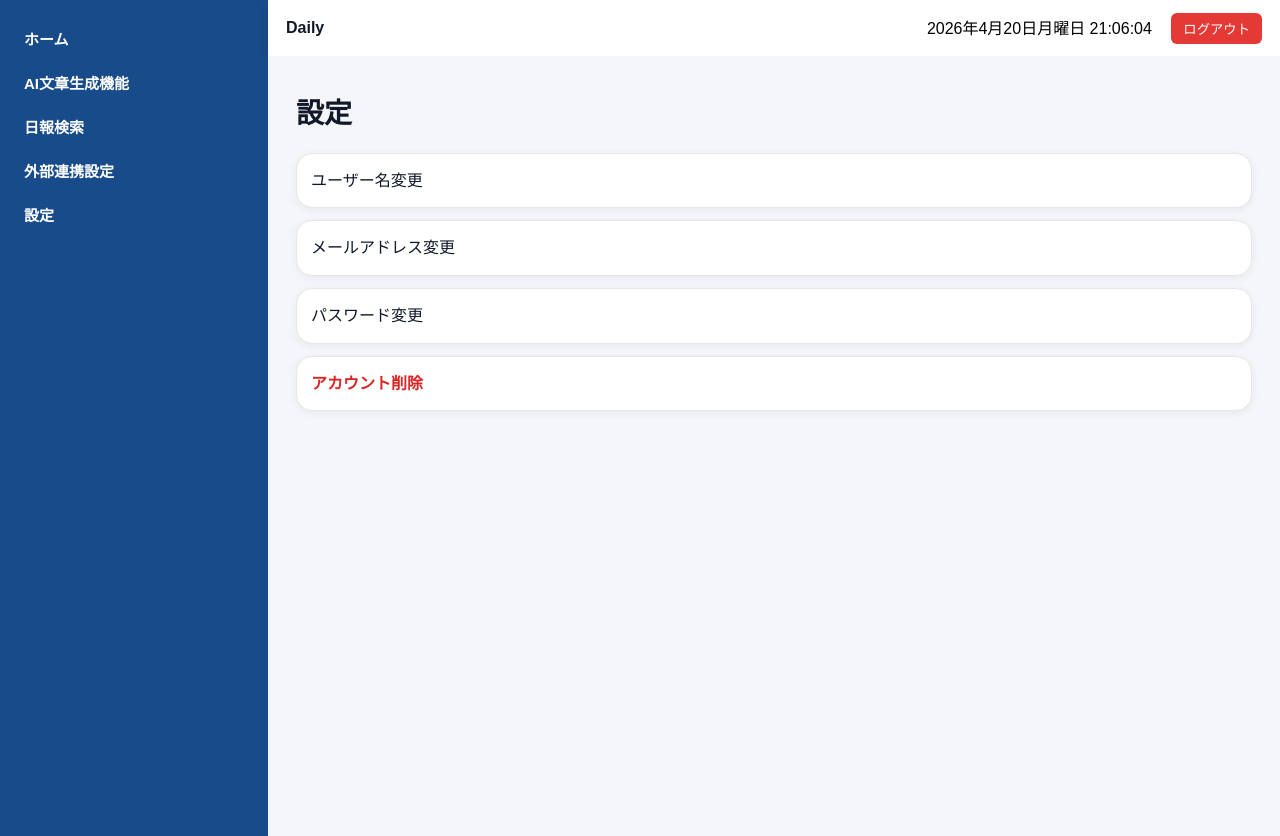
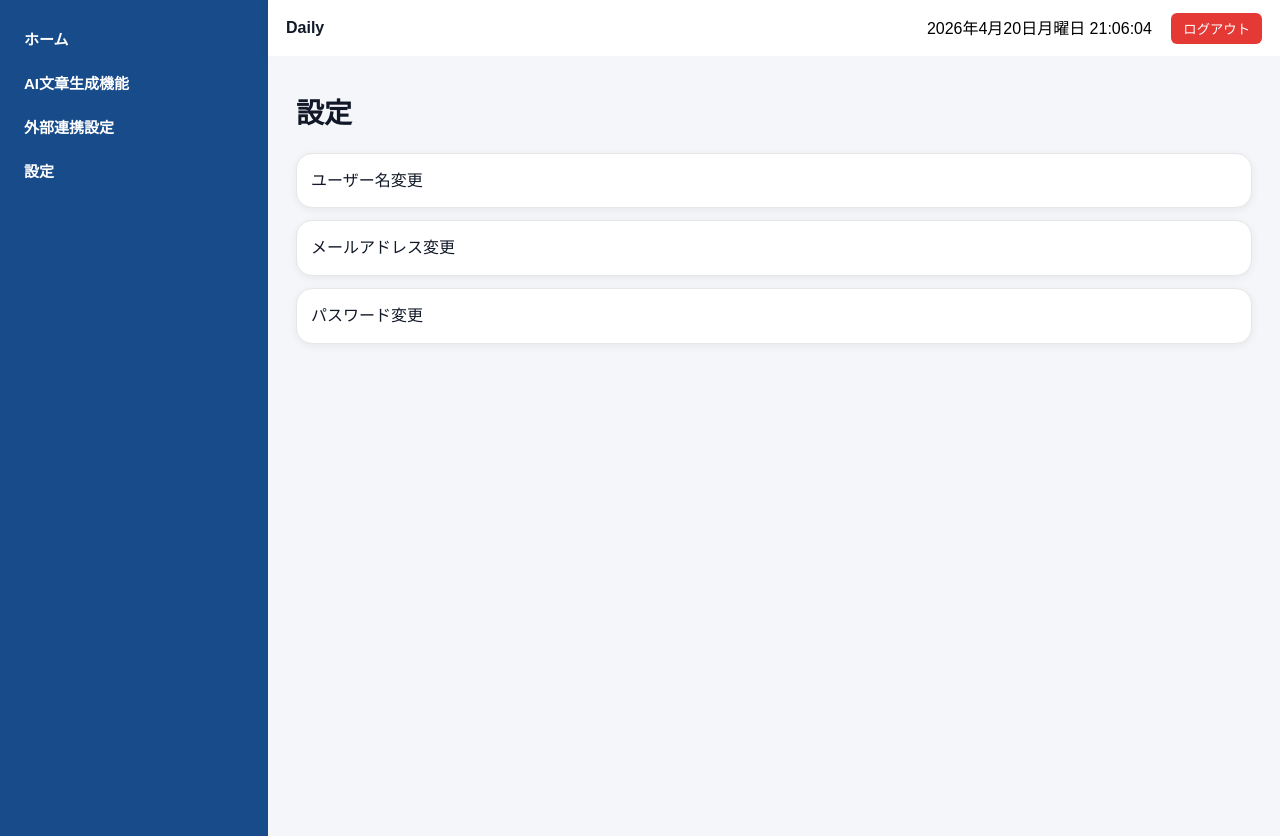
Before and after one commit to saki10/Daily, a Django app: page /settings/ in a window 1280 px wide. Run offline with Django 5.2, Linux system fonts and the light colour scheme; the visitor is signed in with stand-in values (Sample User, id 1).

Commit message:
検索画面とアカウント削除画面削除

```diff
--- a/reports/urls.py
+++ b/reports/urls.py
@@ -3,7 +3,7 @@ from . import views
 from django.contrib.auth import views as auth_views
 
 urlpatterns = [
-    path('', views.home, name='home'),
+    path('', views.report_list, name='home'),
     path('create/', views.report_create, name='create'),
     path('create/autosave/', views.report_autosave, name='report_autosave'),
     path('ai/generate/', views.ai_generate_report, name='ai_generate_report'),
@@ -62,7 +62,6 @@ urlpatterns = [
     ),
 
     path('settings/username/', views.username_change, name='username_change'),
-    path('settings/delete/', views.account_delete, name='account_delete'),
     path('ai/generate/', views.ai_generate_report, name='ai_generate_report'),
     path("integrations/", views.integrations, name="integrations"),
     path("integrations/slack/", views.slack_settings, name="slack_settings"),
--- a/reports/views.py
+++ b/reports/views.py
@@ -394,22 +394,6 @@ def signup(request):
     return render(request, "registration/signup.html", {"form": form})
 
 
-# =====================================
-# アカウント：削除
-# =====================================
-@login_required
-def account_delete(request):
-    """
-    アカウント削除
-    - POST: ログアウトしてから削除
-    """
-    if request.method == "POST":
-        user = request.user
-        logout(request)
-        user.delete()
-        return redirect("login")
-
-    return render(request, "reports/account_delete.html")
 
 
 # =====================================
--- a/templates/reports/base.html
+++ b/templates/reports/base.html
@@ -13,7 +13,6 @@
         <aside class="sidebar">
           <a class="sidebar-item" href="{% url 'home' %}">ホーム</a>
           <a class="sidebar-item" href="{% url 'create' %}">AI文章生成機能</a>
-          <a class="sidebar-item" href="{% url 'report_list' %}">日報検索</a>
           <a class="sidebar-item" href="{% url 'integrations' %}">外部連携設定</a>
           <a class="sidebar-item" href="{% url 'settings' %}">設定</a>
         </aside>
--- a/templates/reports/settings.html
+++ b/templates/reports/settings.html
@@ -22,10 +22,4 @@
     </a>
 </div>
 
-<div class="card danger">
-    <a class="card-link" href="{% url 'account_delete' %}">
-        アカウント削除
-    </a>
-</div>
-
 {% endblock %}
```
Also changed, not shown: templates/reports/account_delete.html (deleted, +0 -22 lines).
